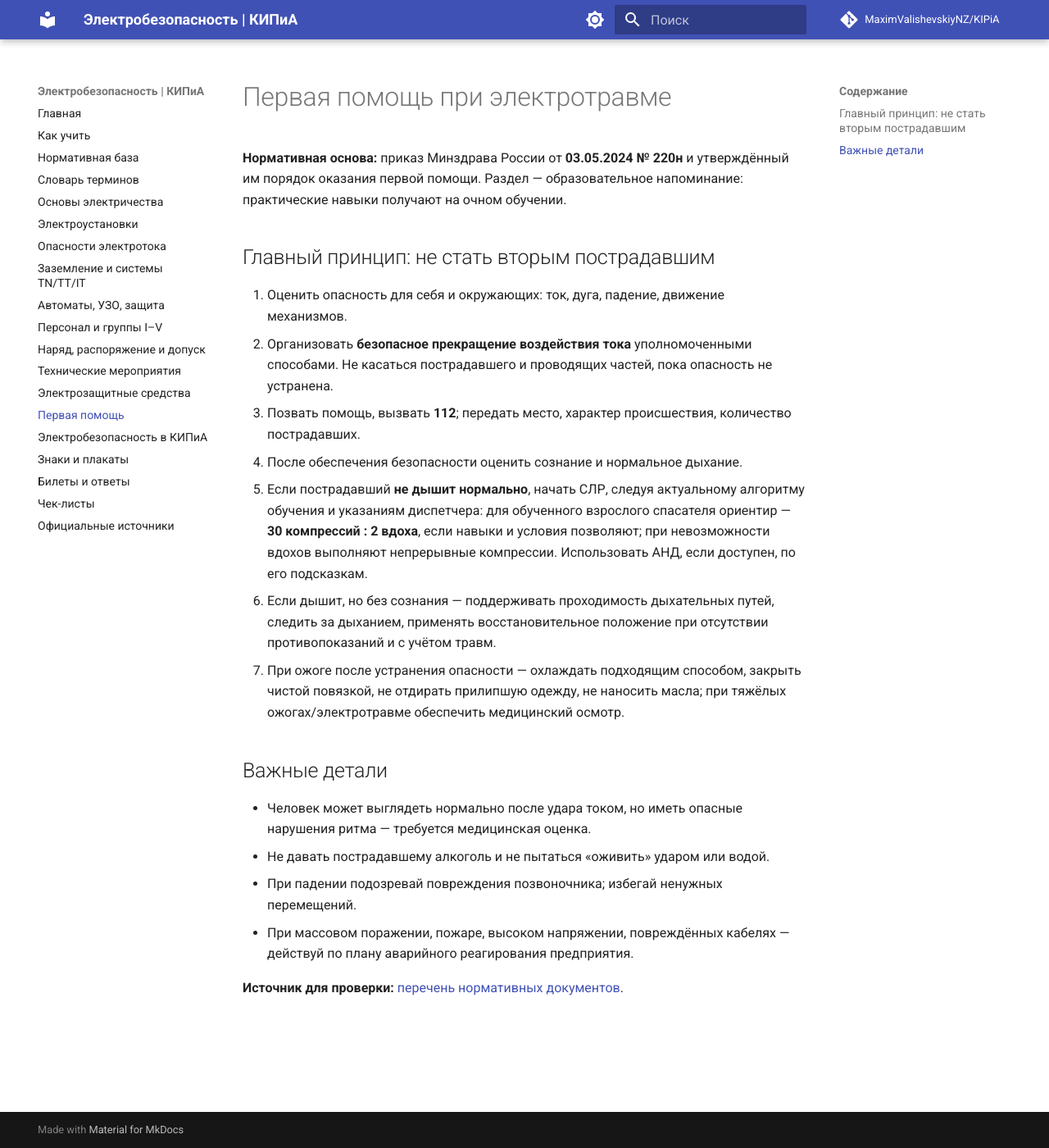
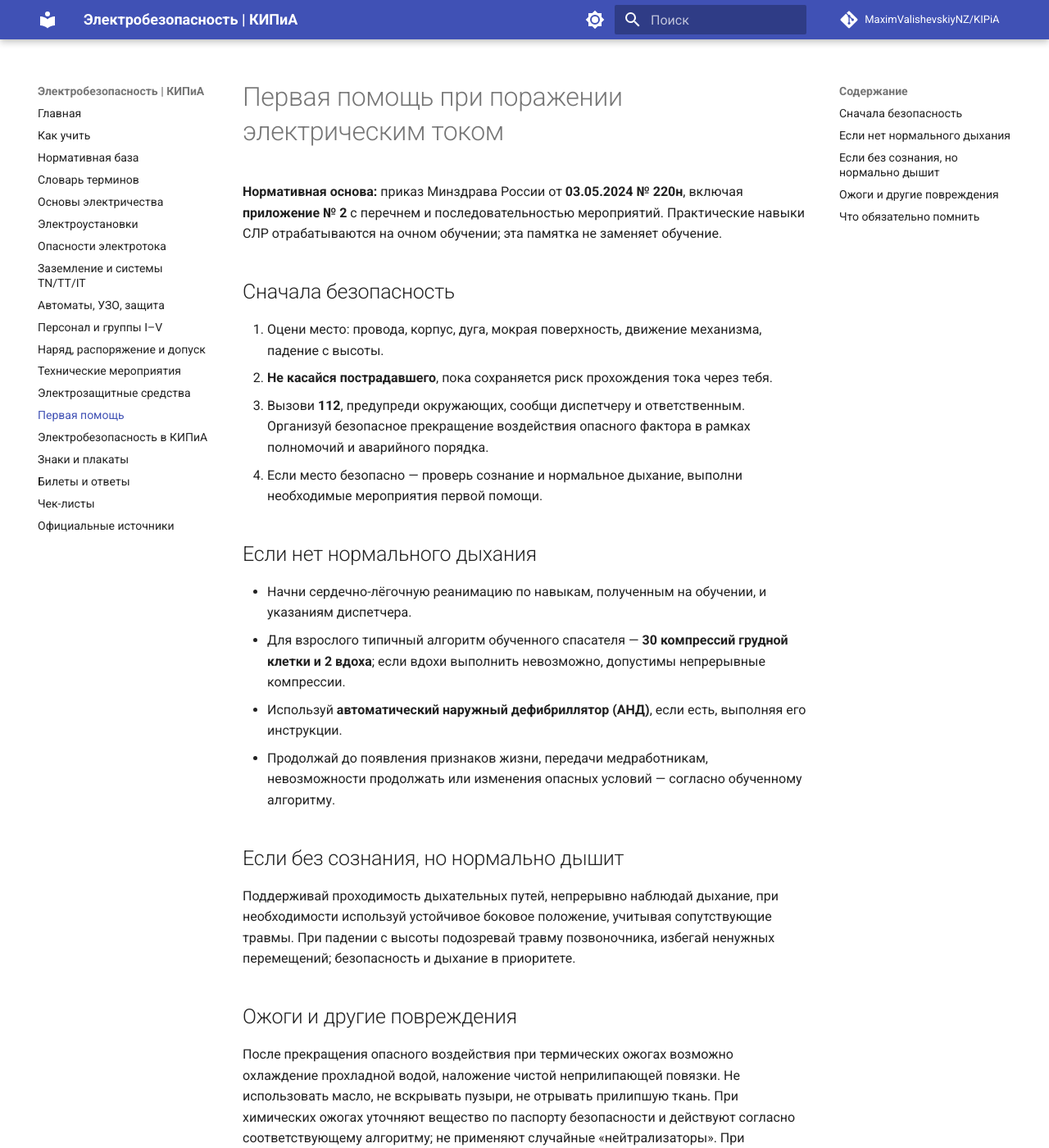
Before and after one commit to MaximValishevskiyNZ/KIPiA, an MkDocs documentation site: the page built from docs/12-firstaid.md, in a window 1280 px wide and 1400 px high. Shown: the whole window at 82% size. Built offline with MkDocs 1.6.1 and Material for MkDocs 9.7.7, drawn with Linux system fonts in a browser that asks for light colours; comment, search, counter and statistics services are not loaded; some of the changed text lies outside the part shown.

Commit message:
docs: аудит безопасности, юридического статуса и процедур

```diff
--- a/docs/12-firstaid.md
+++ b/docs/12-firstaid.md
@@ -1,22 +1,34 @@
-# Первая помощь при электротравме
+# Первая помощь при поражении электрическим током
 
-**Нормативная основа:** приказ Минздрава России от **03.05.2024 № 220н** и утверждённый им порядок оказания первой помощи. Раздел — образовательное напоминание: практические навыки получают на очном обучении.
+**Нормативная основа:** приказ Минздрава России от **03.05.2024 № 220н**, включая **приложение № 2** с перечнем и последовательностью мероприятий. Практические навыки СЛР отрабатываются на очном обучении; эта памятка не заменяет обучение.
 
-## Главный принцип: не стать вторым пострадавшим
+## Сначала безопасность
 
-1. Оценить опасность для себя и окружающих: ток, дуга, падение, движение механизмов.
-2. Организовать **безопасное прекращение воздействия тока** уполномоченными способами. Не касаться пострадавшего и проводящих частей, пока опасность не устранена.
-3. Позвать помощь, вызвать **112**; передать место, характер происшествия, количество пострадавших.
-4. После обеспечения безопасности оценить сознание и нормальное дыхание.
-5. Если пострадавший **не дышит нормально**, начать СЛР, следуя актуальному алгоритму обучения и указаниям диспетчера: для обученного взрослого спасателя ориентир — **30 компрессий : 2 вдоха**, если навыки и условия позволяют; при невозможности вдохов выполняют непрерывные компрессии. Использовать АНД, если доступен, по его подсказкам.
-6. Если дышит, но без сознания — поддерживать проходимость дыхательных путей, следить за дыханием, применять восстановительное положение при отсутствии противопоказаний и с учётом травм.
-7. При ожоге после устранения опасности — охлаждать подходящим способом, закрыть чистой повязкой, не отдирать прилипшую одежду, не наносить масла; при тяжёлых ожогах/электротравме обеспечить медицинский осмотр.
+1. Оцени место: провода, корпус, дуга, мокрая поверхность, движение механизма, падение с высоты.
+2. **Не касайся пострадавшего**, пока сохраняется риск прохождения тока через тебя.
+3. Вызови **112**, предупреди окружающих, сообщи диспетчеру и ответственным. Организуй безопасное прекращение воздействия опасного фактора в рамках полномочий и аварийного порядка.
+4. Если место безопасно — проверь сознание и нормальное дыхание, выполни необходимые мероприятия первой помощи.
 
-## Важные детали
+## Если нет нормального дыхания
 
-* Человек может выглядеть нормально после удара током, но иметь опасные нарушения ритма — требуется медицинская оценка.
-* Не давать пострадавшему алкоголь и не пытаться «оживить» ударом или водой.
-* При падении подозревай повреждения позвоночника; избегай ненужных перемещений.
-* При массовом поражении, пожаре, высоком напряжении, повреждённых кабелях — действуй по плану аварийного реагирования предприятия.
+- Начни сердечно-лёгочную реанимацию по навыкам, полученным на обучении, и указаниям диспетчера.
+- Для взрослого типичный алгоритм обученного спасателя — **30 компрессий грудной клетки и 2 вдоха**; если вдохи выполнить невозможно, допустимы непрерывные компрессии.
+- Используй **автоматический наружный дефибриллятор (АНД)**, если есть, выполняя его инструкции.
+- Продолжай до появления признаков жизни, передачи медработникам, невозможности продолжать или изменения опасных условий — согласно обученному алгоритму.
 
-**Источник для проверки:** [перечень нормативных документов](17-sources.md).
+## Если без сознания, но нормально дышит
+
+Поддерживай проходимость дыхательных путей, непрерывно наблюдай дыхание, при необходимости используй устойчивое боковое положение, учитывая сопутствующие травмы. При падении с высоты подозревай травму позвоночника, избегай ненужных перемещений; безопасность и дыхание в приоритете.
+
+## Ожоги и другие повреждения
+
+После прекращения опасного воздействия при термических ожогах возможно охлаждение прохладной водой, наложение чистой неприлипающей повязки. Не использовать масло, не вскрывать пузыри, не отрывать прилипшую ткань. При химических ожогах уточняют вещество по паспорту безопасности и действуют согласно соответствующему алгоритму; не применяют случайные «нейтрализаторы». При кровотечении — остановка доступными методами по обучению.
+
+## Что обязательно помнить
+
+- Электротравма может дать опасные нарушения сердечного ритма даже без заметного внешнего повреждения.
+- После электротравмы нужна **медицинская оценка**, даже если человек говорит, что «всё прошло».
+- Не пытайся «лечить током», бить пострадавшего, давать алкоголь.
+- Первая помощь проводится с учётом **последовательности мероприятий приказа № 220н**, а не по отменённому приказу № 477н.
+
+[Аварии и пожар](20-emergencies.md) · [Нормативные источники](17-sources.md)
```
